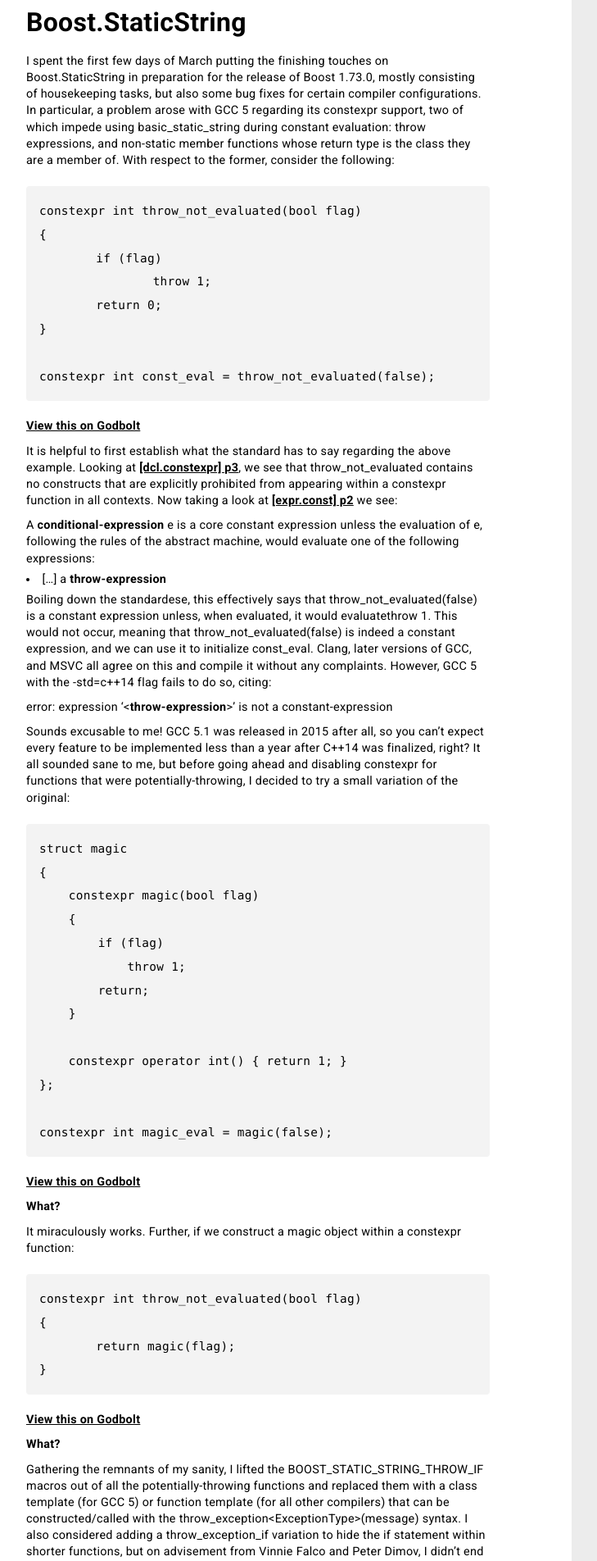
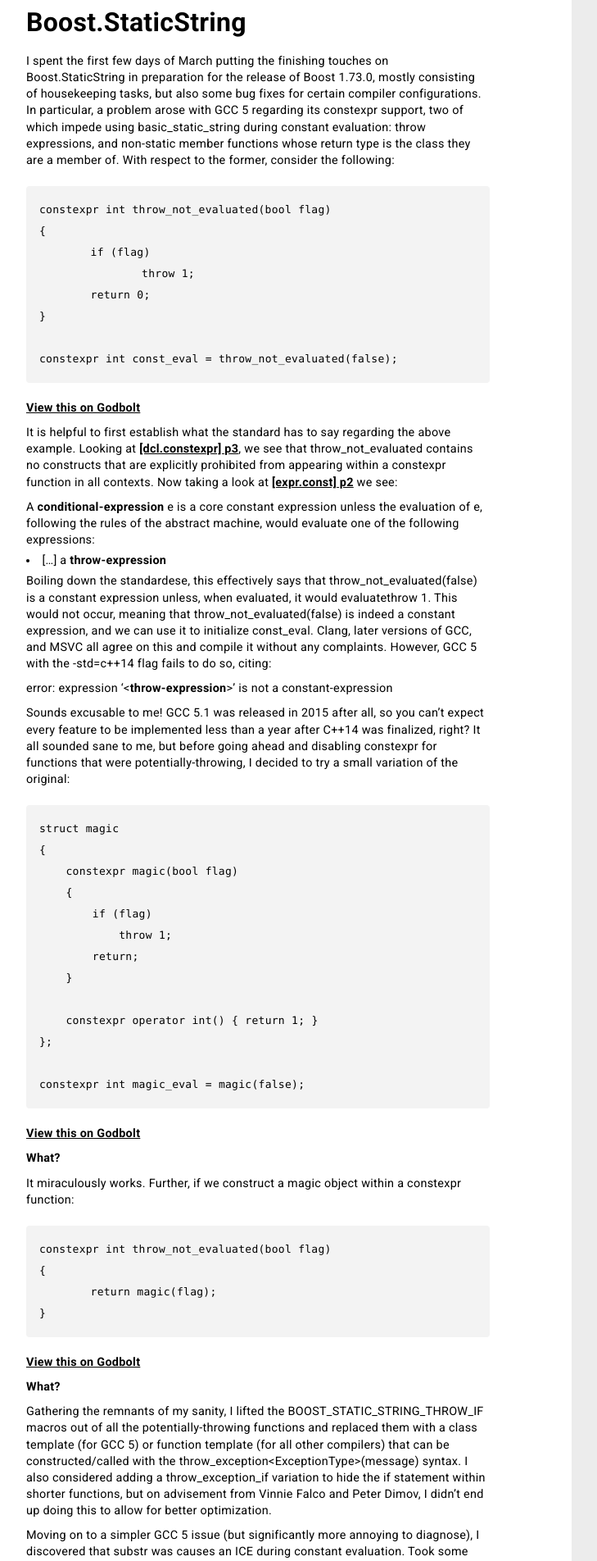
Before and after one commit to unecigarettewm/cppa-www, a Jekyll site: the page built from _posts/2020-04-07-KrystiansMarchUpdate.md, in a window 1280 px wide. Shown: the part 464-2368 px from the top of the page at 82% size, without its empty margins (68-797 px from the left). Built offline with Jekyll 4.4.1, drawn with Linux system fonts in a browser that asks for light colours.

Commit message:
fix font-size of code-block

```diff
--- a/_sass/modules/layout.scss
+++ b/_sass/modules/layout.scss
@@ -294,12 +294,12 @@
     padding: 1rem 1rem;
     width: auto;
     overflow: auto;
-    font-size: 100%;
+    font-size: 95%;
     background-color: rgba(27, 31, 35, 0.05);
     border-radius: 4px;
     code {
       font-family: SFMono-Regular,Consolas,Liberation Mono,Menlo,Courier,monospace;
-      font-size: 100%;
+      font-size: 95%;
       white-space: inherit;
       padding: 0;
       background-color: transparent;
```
